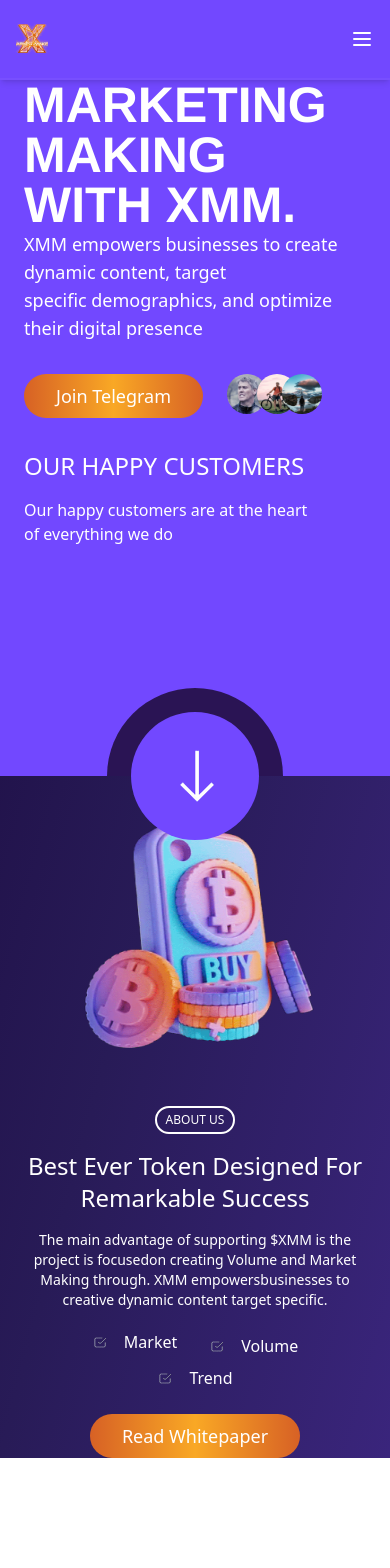
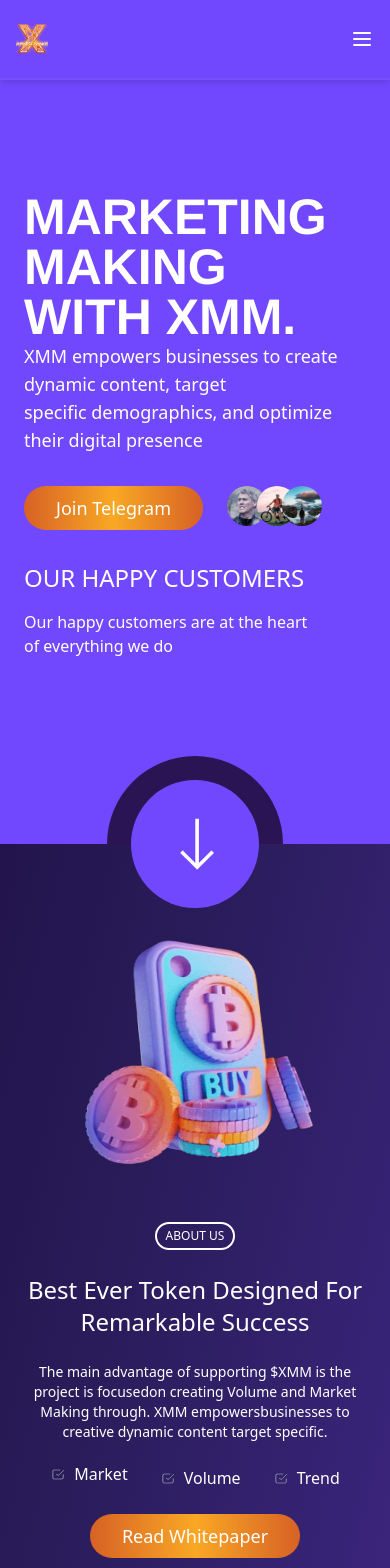
Before and after one commit to BKPASQUAL/-SprintCodeLabs-Test, a React (Vite) app: page / in a window 390 px wide. Shown: the top 1568 px of the page. Before the commit the page ends 1458 px from the top, so only its background shows below. Built offline with nearby package versions, Linux system fonts and the light colour scheme; a web font is replaced by a local one.

Commit message:
About mobile res

```diff
--- a/src/components/home/AboutUs.jsx
+++ b/src/components/home/AboutUs.jsx
@@ -5,22 +5,25 @@ import tics from "../../assets/Images/xmm-tick.png";
 
 function AboutUs() {
   return (
-    <div className="w-full flex flex-col md:flex-row justify-center items-center px-6 md:px-0">
-      <div className="w-full md:w-[45%] flex justify-center md:justify-end h-full">
+    <div className="w-full flex flex-col md:flex-row justify-center items-center px-4 md:px-0 py-12 lg:py-0">
+      {/* Image Section */}
+      <div className="w-full md:w-[45%] flex justify-center  h-full">
         <img
           src={img}
           alt="about img"
           className="w-[250px] h-[250px] md:w-[500px] md:h-[500px] mt-10 md:mt-20 md:ml-20"
         />
       </div>
+
+      {/* Content Section */}
       <div className="w-full md:w-[55%] h-full flex flex-col mt-10 md:mt-20 text-center md:text-left">
-        <div className="text-xs border-2 border-white rounded-full p-1 px-2 w-20 mx-auto md:mx-0 text-center">
+        <div className="text-xs border-2 border-white rounded-full p-1 px-2 w-20 mx-auto md:mx-0 text-center text-nowrap">
           ABOUT US
         </div>
-        <div className="text-2xl md:text-5xl font-medium mt-4">
+        <div className="text-2xl md:text-5xl font-medium mt-6">
           Best Ever Token Designed <br className="hidden md:block" /> For Remarkable Success
         </div>
-        <div className="text-sm md:text-base mt-4">
+        <div className="text-sm md:text-base mt-6">
           The main advantage of supporting $XMM is the project is focused
           <br className="hidden md:block" />
           on creating Volume and Market Making through. XMM empowers
@@ -29,15 +32,15 @@ function AboutUs() {
         </div>
         <div className="mt-4 flex flex-wrap justify-center md:justify-start space-y-2 md:space-y-0 md:space-x-12">
           <div className="flex items-center mx-4 md:mx-0">
-            <img src={tics} alt="tics" className="mr-4 w-4 h-4 md:w-6 md:h-6" />
+            <img src={tics} alt="tics" className="mr-2 md:mr-4 w-4 h-4 md:w-6 md:h-6" />
             Market
           </div>
           <div className="flex items-center mx-4 md:mx-0">
-            <img src={tics} alt="tics" className="mr-4 w-4 h-4 md:w-6 md:h-6" />
+            <img src={tics} alt="tics" className="mr-2 md:mr-4 w-4 h-4 md:w-6 md:h-6" />
             Volume
           </div>
           <div className="flex items-center mx-4 md:mx-0">
-            <img src={tics} alt="tics" className="mr-4 w-4 h-4 md:w-6 md:h-6" />
+            <img src={tics} alt="tics" className="mr-2 md:mr-4 w-4 h-4 md:w-6 md:h-6" />
             Trend
           </div>
         </div>
--- a/src/components/home/HeroSection.jsx
+++ b/src/components/home/HeroSection.jsx
@@ -7,7 +7,7 @@ import user3 from "../../assets/Images/user3.jpg";
 
 function HeroSection() {
   return (
-    <div className="h-[92vh] w-full bg-bgcolour pt-20 px-6 md:px-[17%]">
+    <div className="h-screen w-full bg-bgcolour pt-48 px-6 md:px-[17%]">
       <div className="text-[50px] md:text-[145px] leading-none text-white font-extrabold flex flex-col w-full m-0 md:space-y-[0px] lg:space-y-[-10px] p-0">
         <div className="font-helveticaNeue">MARKETING MAKING</div>
         <h1 className="font-helveticaNeue">WITH XMM.</h1>
```
